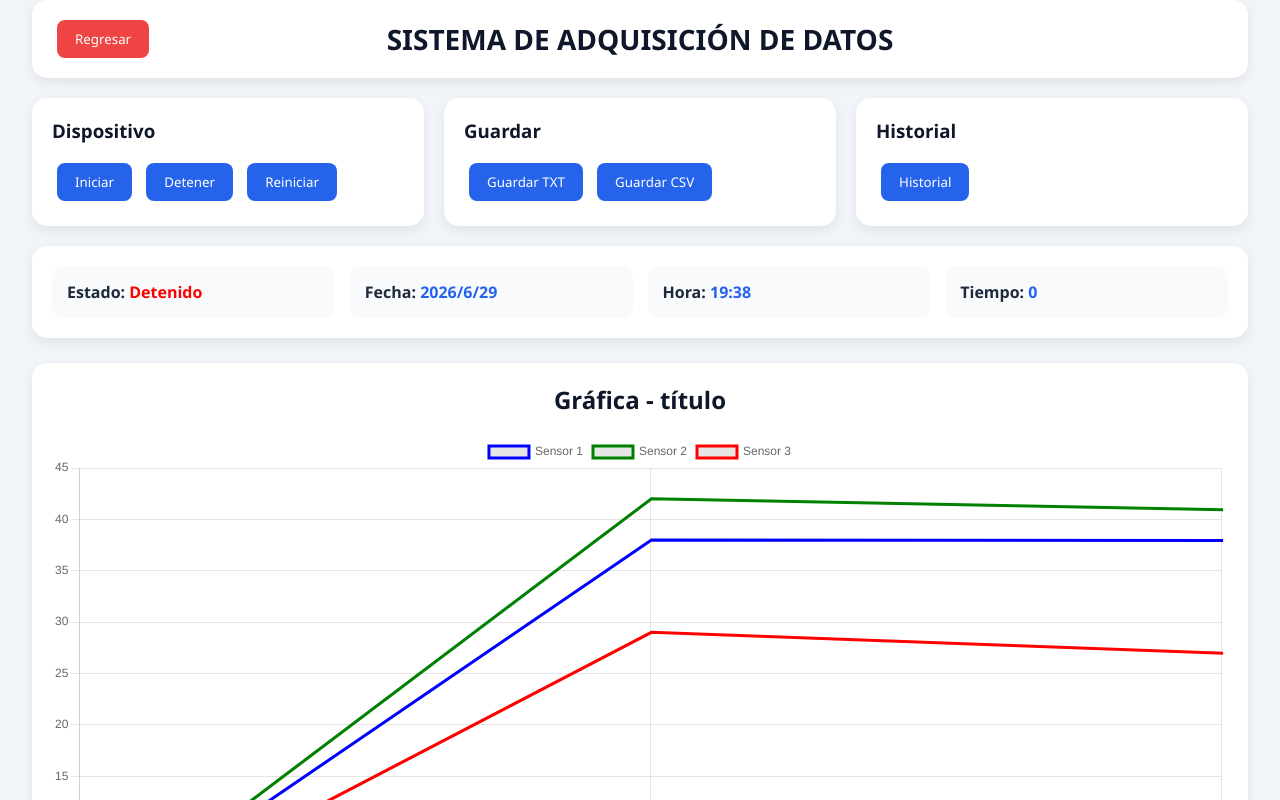
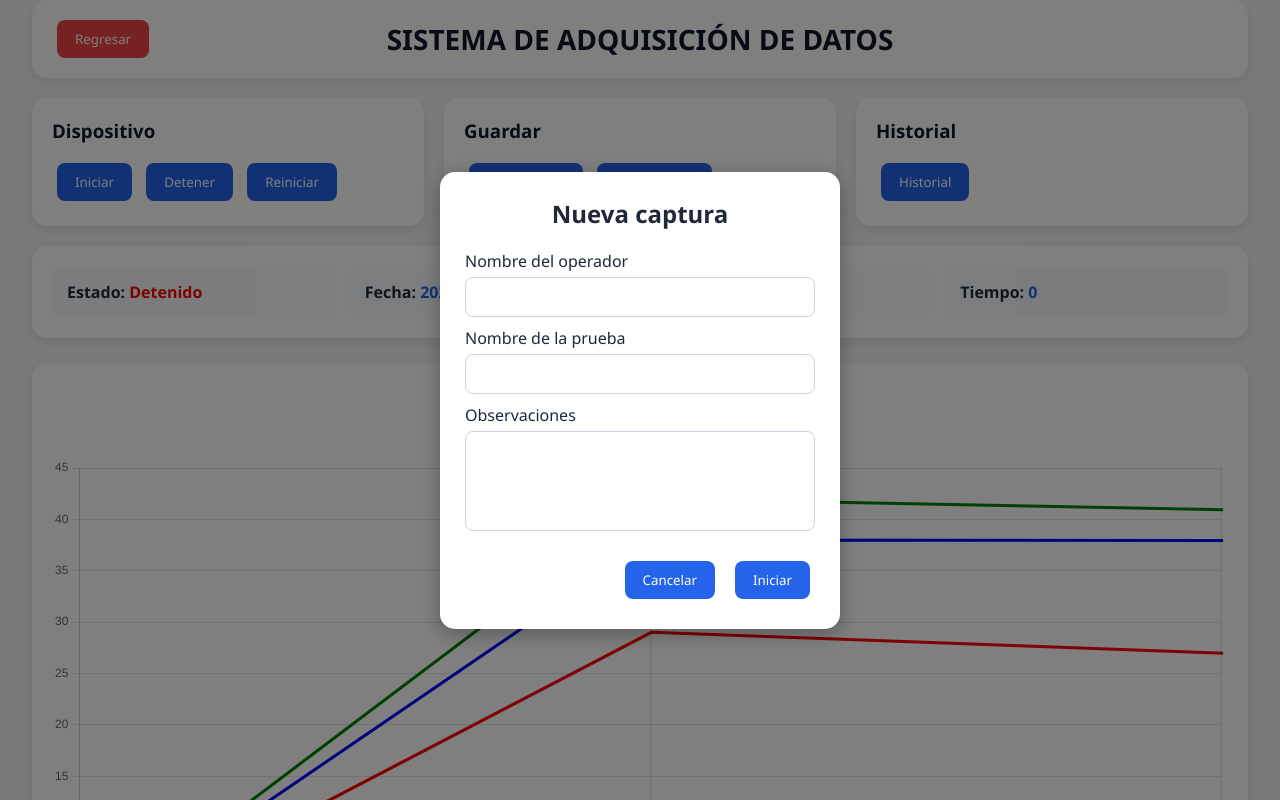
Before and after one commit to ccuchimba-29/servidor-web-daq, a plain HTML site: page public/pages/daq.html in a window 1280 px wide. Both pictures are taken after a click on the button "Iniciar". Shown: the top 800 px of the page. Drawn offline with nearby package versions, Linux system fonts and the light colour scheme.

Commit message:
Agregar formulario de datos de prueba

```diff
--- a/public/pages/daq.html
+++ b/public/pages/daq.html
@@ -3,7 +3,7 @@
 <head>
     <meta charset="UTF-8">
     <meta name="viewport" content="width=device-width, initial-scale=1.0">
-    <title>DAQ_Software</title>
+    <title>DAQ System</title>
     <link rel="icon" href="../../src/imagenes/favicon-16x16.png" type="image/x-icon">
     <link rel="stylesheet" href="../../src/css/DAQ.css">
     <link rel="preconnect" href="https://fonts.googleapis.com">
@@ -66,8 +66,6 @@
                 <h4>Fecha: <strong id="fecha"></strong></h4>
                 <h4>Hora: <strong id="hora"></strong></h4>
                 <h4>Tiempo: <strong id="tiempo"></strong></h4>
-
-
             </div>
         </div>
 
@@ -105,6 +103,31 @@
         </div>
 
 
+        <div id="modal_captura" class="modal_oculto">
+
+            <div class="ventana_captura">
+
+                <h2>Nueva captura</h2>
+
+                <label>Nombre del operador</label>
+                <input type="text" id="nombre_operador">
+
+                <label>Nombre de la prueba</label>
+                <input type="text" id="nombre_prueba">
+
+                <label>Observaciones</label>
+                <textarea id="observaciones"></textarea>
+
+                <div class="botones_modal">
+                    <button id="btn_cancelar" class="btn">Cancelar</button>
+                    <button id="btn_confirmar" class="btn">Iniciar</button>
+                </div>
+
+            </div>
+
+        </div>
+
+
     </main>
 
     <script src="https://cdn.jsdelivr.net/npm/chart.js"></script>
--- a/src/css/daq.css
+++ b/src/css/daq.css
@@ -112,35 +112,20 @@ main {
 
 /*=======historial==============*/
 .panel_historial {
-
-
     margin-top:20px;
-
     background:white;
-
     padding:20px;
-
     border-radius:15px;
-
     box-shadow:0 4px 12px rgba(0,0,0,0.1);
-
-
 }
 
 
 
 .captura {
-
-
     background:#f8fafc;
-
     padding:15px;
-
     margin-top:15px;
-
     border-radius:10px;
-
-
 }
 
 
@@ -303,6 +288,67 @@ canvas {
     color:#64748b;
 }
 
+/* ===========================
+          Modal cajetin
+=========================== */
+
+
+.modal_oculto {
+    display:none;
+}
+
+.modal_visible {
+    display:flex;
+    position:fixed;
+    top:0;
+    left:0;
+    width:100%;
+    height:100%;
+    background:rgba(0,0,0,0.5);
+    justify-content:center;
+    align-items:center;
+}
+
+.ventana_captura {
+    width:400px;
+    background:white;
+    padding:25px;
+    border-radius:15px;
+    box-shadow:0 5px 20px rgba(0,0,0,0.3);
+}
+
+.ventana_captura h2 {
+    text-align:center;
+    margin-bottom:20px;
+}
+
+.ventana_captura label {
+    display:block;
+    margin-top:10px;
+}
+
+.ventana_captura input,
+.ventana_captura textarea {
+    width:100%;
+    padding:10px;
+    margin-top:5px;
+    border-radius:8px;
+    border:1px solid #cbd5e1;
+}
+
+.ventana_captura textarea {
+    height:100px;
+    resize:none;
+}
+
+.botones_modal {
+    display:flex;
+    justify-content:flex-end;
+    gap:10px;
+    margin-top:20px;
+}
+
+
 
 /* ===========================
        RESPONSIVE
--- a/src/js/DAQ.js
+++ b/src/js/DAQ.js
@@ -119,3 +119,38 @@ const panelHistorial = document.getElementById("panel_historial");
 btnHistorial.addEventListener("click",()=>{
     panelHistorial.classList.toggle("oculto");
 });
+
+//Aparecer el formulario de prueba
+
+const btnIniciar = document.getElementById("btn_iniciar");
+const modal = document.getElementById("modal_captura");
+
+const btnCancelar = document.getElementById("btn_cancelar");
+const btnConfirmar = document.getElementById("btn_confirmar");
+
+btnIniciar.addEventListener("click",()=>{
+    modal.classList.remove("modal_oculto");
+    modal.classList.add("modal_visible");
+});
+
+btnCancelar.addEventListener("click",()=>{
+    modal.classList.remove("modal_visible");
+    modal.classList.add("modal_oculto");
+});
+
+btnConfirmar.addEventListener("click",()=>{
+
+    let operador = document.getElementById("nombre_operador").value;
+    let prueba = document.getElementById("nombre_prueba").value;
+    let observaciones = document.getElementById("observaciones").value;
+
+    console.log(operador);
+    console.log(prueba);
+    console.log(observaciones);
+
+    modal.classList.remove("modal_visible");
+    modal.classList.add("modal_oculto");
+
+    // aquí después iniciarías la captura
+
+});
```
